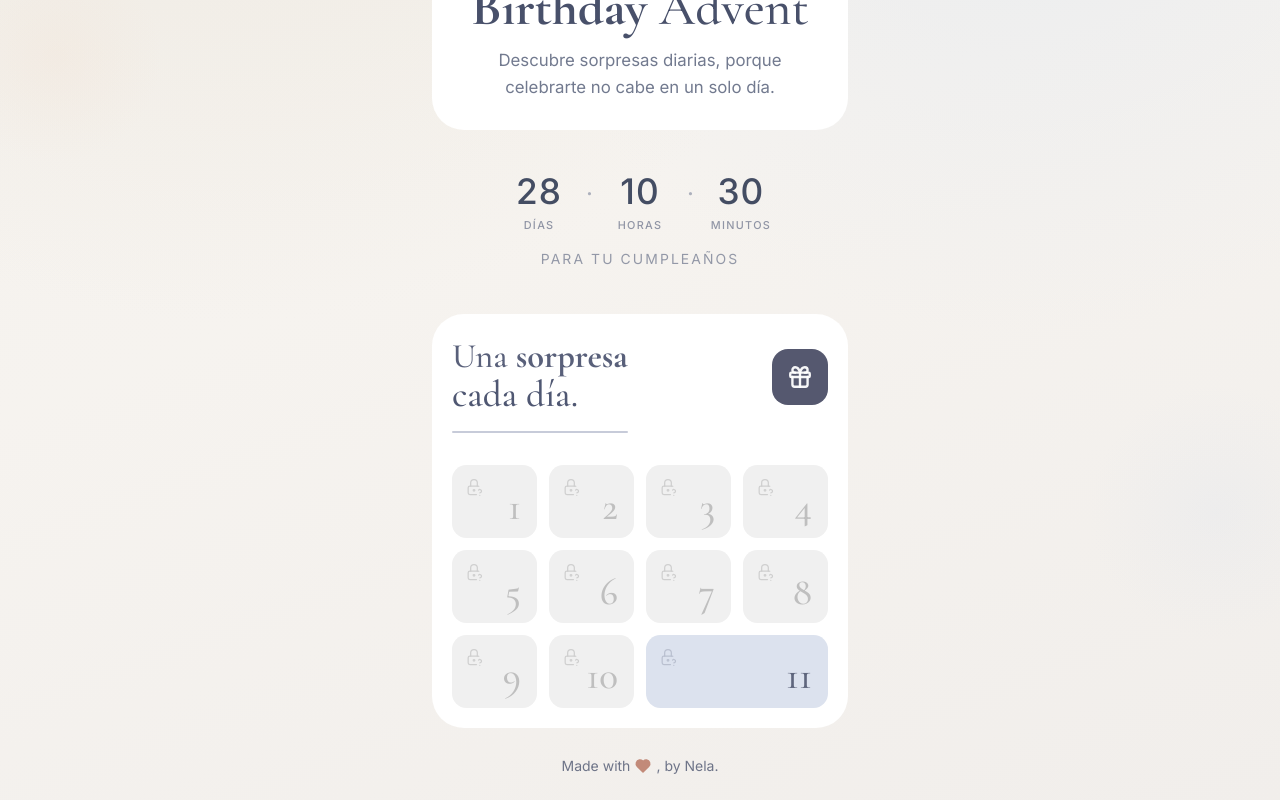
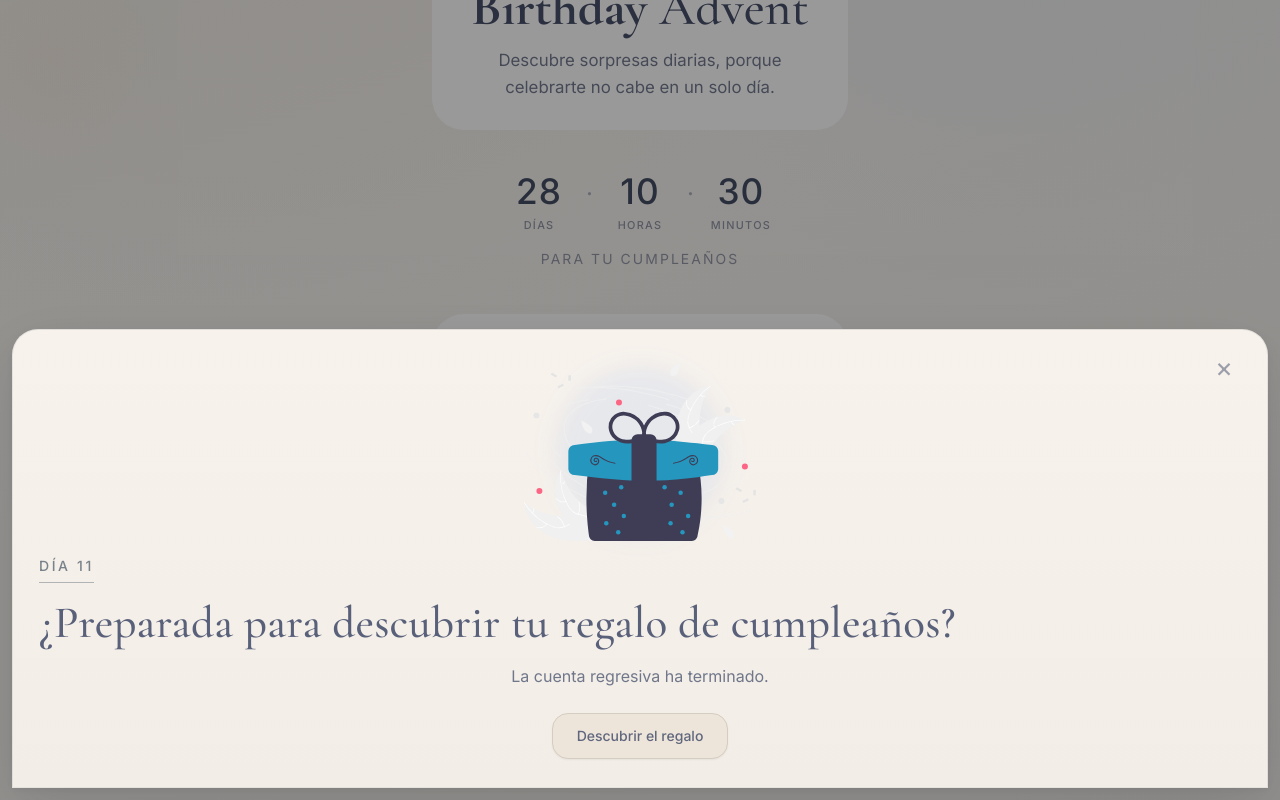
Before and after one commit to nelaruizc/birthday-advent, a React (Vite) app: page / in a window 1280 px wide. Both pictures are taken after a click on the button "11". Shown: the part 303-1103 px from the top of the page. Built offline with nearby package versions, Linux system fonts and the light colour scheme.

Commit message:
Implementa revelado QR para el día 11

```diff
--- a/src/components/DayBottomSheet.tsx
+++ b/src/components/DayBottomSheet.tsx
@@ -1,3 +1,4 @@
+import { useEffect, useState } from 'react'
 import type { DayData } from '../data/days'
 
 type DayBottomSheetProps = {
@@ -7,10 +8,17 @@ type DayBottomSheetProps = {
 }
 
 export const DayBottomSheet = ({ dayData, isVisible, closeDay }: DayBottomSheetProps) => {
+  const [showQr, setShowQr] = useState(false)
+
+  useEffect(() => {
+    setShowQr(false)
+  }, [dayData?.day, isVisible])
+
   if (!dayData) return null
   const celebratingSrc = `${import.meta.env.BASE_URL}celebrating.svg`
   const imageSrc = dayData.day === 1 ? celebratingSrc : dayData.image ?? celebratingSrc
   const descriptionParagraphs = dayData.description.split('\n\n').filter(Boolean)
+  const isFinalDay = dayData.day === 11
 
   return (
     <div
@@ -45,6 +53,36 @@ export const DayBottomSheet = ({ dayData, isVisible, closeDay }: DayBottomSheetP
 
         <div className="card-day-label mt-5 text-[#14283c]/55">DÍA {dayData.day}</div>
         <h2 className="card-title font-serif text-[#59607a]">{dayData.title}</h2>
+
+        {isFinalDay ? (
+          <div className="mx-auto mt-4 max-w-[32ch] text-center">
+            <p className="text-base leading-relaxed text-[#70778b]">La cuenta regresiva ha terminado.</p>
+
+            <button
+              type="button"
+              onClick={() => setShowQr(true)}
+              className={`mx-auto mt-6 inline-flex min-h-11 items-center justify-center rounded-2xl border border-[#d6cdc2] bg-[#eee5da] px-6 py-3 text-sm font-medium text-[#5f667d] shadow-sm transition-all duration-[240ms] ease-out hover:-translate-y-0.5 hover:bg-[#e8ddcf] ${
+                showQr ? 'pointer-events-none -translate-y-1 opacity-0' : 'translate-y-0 opacity-100'
+              }`}
+            >
+              Descubrir el regalo
+            </button>
+
+            <div
+              className={`mx-auto overflow-hidden transition-all duration-[260ms] ease-out ${showQr ? 'mt-6 max-h-[420px] opacity-100 translate-y-0' : 'max-h-0 opacity-0 translate-y-[10px]'}`}
+              aria-hidden={!showQr}
+            >
+              <div className="mx-auto w-fit rounded-2xl border border-[#e6ddd3] bg-white p-4 shadow-[0_10px_28px_rgba(45,58,85,0.12),0_0_26px_rgba(255,255,255,0.45)]">
+                <img
+                  src="/IMG_7830.jpeg"
+                  alt="Código QR del regalo"
+                  className="h-[200px] w-[200px] rounded-lg object-cover"
+                />
+              </div>
+              <p className="mt-3 text-sm text-[#70778b]">Escanea el código.</p>
+            </div>
+          </div>
+        ) : (
           <div className="card-body-text mx-auto mt-4 max-w-[32ch] text-base text-[#70778b]">
             {descriptionParagraphs.map((paragraph, index) => (
               <p key={`paragraph-${index}`} className={index === 0 ? '' : 'mt-4'}>
@@ -52,6 +90,7 @@ export const DayBottomSheet = ({ dayData, isVisible, closeDay }: DayBottomSheetP
               </p>
             ))}
           </div>
+        )}
       </section>
     </div>
   )
--- a/src/data/days.ts
+++ b/src/data/days.ts
@@ -78,8 +78,8 @@ export const daysData: DayData[] = [
   },
   {
     day: 11,
-    title: 'Final Surprise',
-    description: 'Placeholder: el cierre del calendario trae el mensaje final más especial. ✨',
+    title: '¿Preparada para descubrir tu regalo de cumpleaños?',
+    description: 'La cuenta regresiva ha terminado.',
     image: '/happy-birthday.svg',
   },
 ]
--- a/src/utils/unlock.ts
+++ b/src/utils/unlock.ts
@@ -3,6 +3,7 @@ export const ALL_UNLOCKED = false
 
 export const isGiftUnlocked = (giftId: number, now = new Date()) => {
   if (ALL_UNLOCKED) return true
+  if (giftId === 11) return true
   const start = new Date(START_DATE).getTime()
   const unlockTime = start + (giftId - 1) * 24 * 60 * 60 * 1000
   return now.getTime() >= unlockTime
```
Lines whose indentation alone changed are shown as unchanged.
